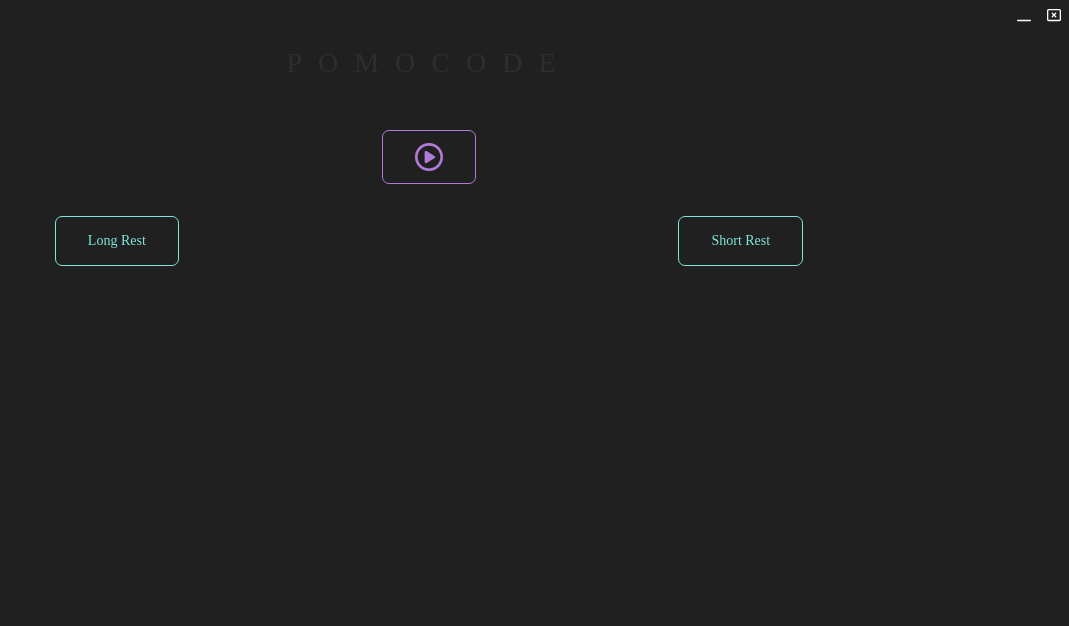
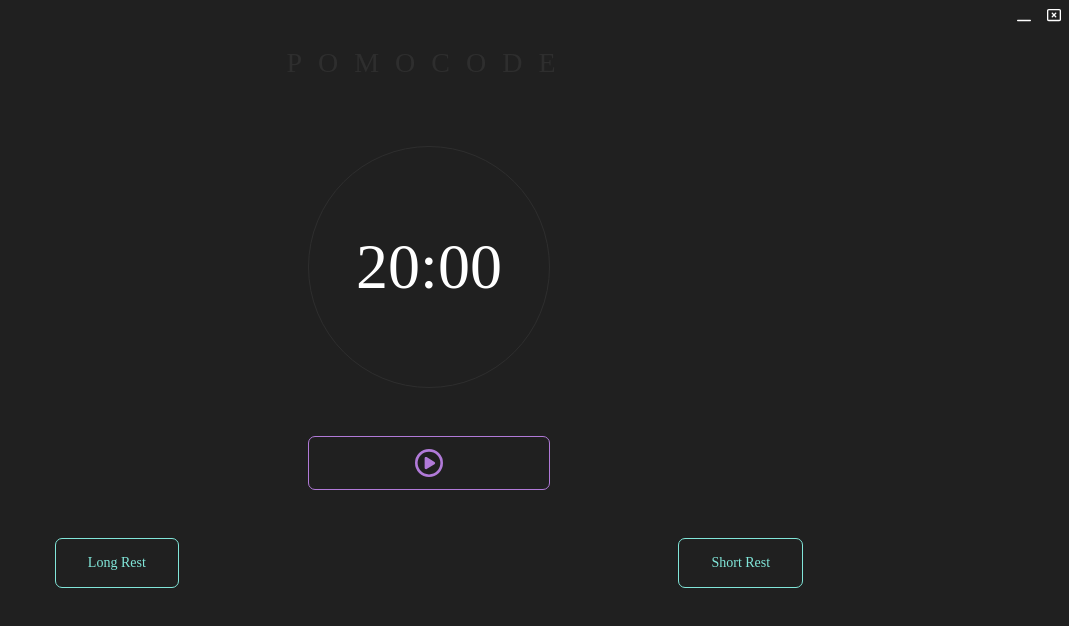
Before and after one commit to devcanovas/pomo, a React (Vite) app: page / in a window 1280 px wide. Shown: the top 626 px of the page, without its empty margins (211-1280 px from the left). Built offline with nearby package versions, Linux system fonts and the light colour scheme.

Commit message:
Implementing visual of clock timer

```diff
--- a/src/Pages/Pomodoro/index.jsx
+++ b/src/Pages/Pomodoro/index.jsx
@@ -26,15 +26,34 @@ const TimerContainer = styled.div`
   align-content: center;
   justify-content: center;
   flex-direction: column;
-`
+  padding: 1rem;
+`;
 
+const TimerText = styled.h1`
+  font-size: 4rem;
+  font-weight: 300;
+  font-family: "GeistUltraLight";
+`;
 
+const Circle = styled.div`
+  width: 15rem;
+  height: 15rem;
+  border: 1px solid #2e2e2e;
+  border-radius: 50%;
+  display: flex;
+  align-items: center;
+  justify-content: center;
+  margin-bottom: 3rem;
+`;
 
 export default function PomodoroPage() {
   return (
     <Container>
       <Title>POMOCODE</Title>
       <TimerContainer>
+        <Circle>
+          <TimerText>20:00</TimerText>
+        </Circle>
         <ControlTimerButton />
       </TimerContainer>
       <ButtonContainer>
--- a/src/components/Titlebar/index.jsx
+++ b/src/components/Titlebar/index.jsx
@@ -23,9 +23,10 @@ const TitlebarButton = styled.div`
   width: 30px;
   height: 30px;
   color: white;
+  transition: .5s;
   &:hover {
     cursor: pointer;
-    background-color: gray;
+    background-color: #2e2e2e;
   }
 `;
 
```
